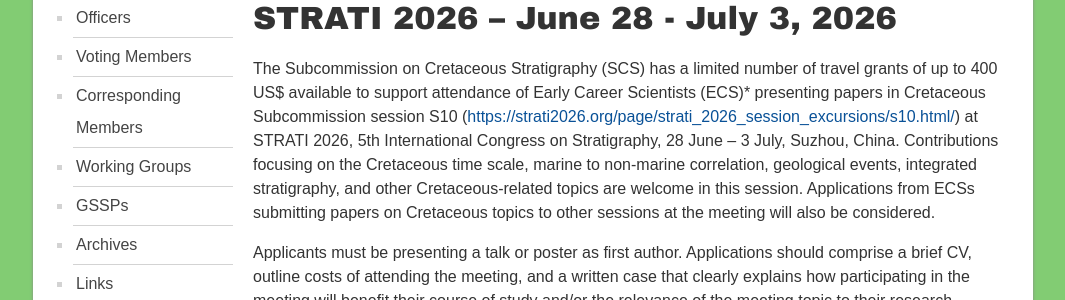
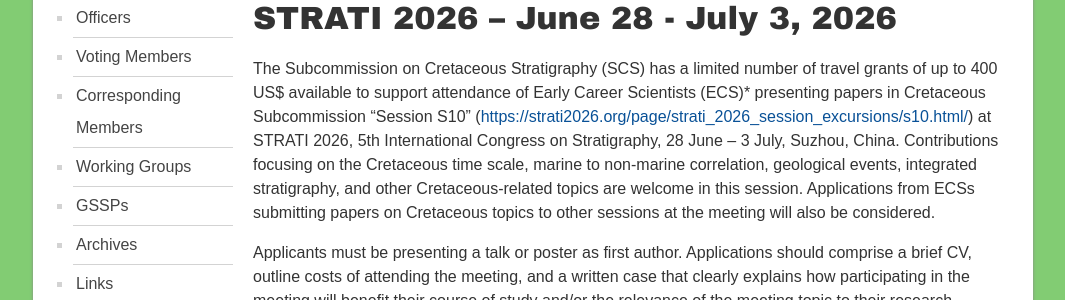
Before and after one commit to i-c-stratigraphy/subcommission-cretaceous, a Jekyll site: the page built from pages/news/strati2026-travelgrants.md, in a window 1280 px wide and 900 px high. Shown: the part 460-760 px from the top of the window, without its empty margins (107-1172 px from the left). Built offline with Jekyll 4.4.1, drawn with Linux system fonts in a browser that asks for light colours.

Commit message:
Update strati2026-travelgrants.md

```diff
--- a/pages/news/strati2026-travelgrants.md
+++ b/pages/news/strati2026-travelgrants.md
@@ -5,7 +5,7 @@ permalink: /news/strati2026-travelgrants
 ---
 # SCS Early Career Scientist Travel Grants STRATI 2026 – June 28 - July 3, 2026
 
-The Subcommission on Cretaceous Stratigraphy (SCS) has a limited number of travel grants of up to 400 US$  available to support attendance of Early Career Scientists (ECS)* presenting papers in Cretaceous Subcommission session S10 (<https://strati2026.org/page/strati_2026_session_excursions/s10.html/>) at STRATI 2026, 5th International Congress on Stratigraphy, 28 June – 3 July, Suzhou, China.  Contributions focusing on the Cretaceous time scale, marine to non-marine correlation, geological events, integrated stratigraphy, and other Cretaceous-related topics are welcome in this session.  Applications from ECSs submitting papers on Cretaceous topics to other sessions at the meeting will also be considered.
+The Subcommission on Cretaceous Stratigraphy (SCS) has a limited number of travel grants of up to 400 US$  available to support attendance of Early Career Scientists (ECS)* presenting papers in Cretaceous Subcommission "Session S10" (<https://strati2026.org/page/strati_2026_session_excursions/s10.html/>) at STRATI 2026, 5th International Congress on Stratigraphy, 28 June – 3 July, Suzhou, China.  Contributions focusing on the Cretaceous time scale, marine to non-marine correlation, geological events, integrated stratigraphy, and other Cretaceous-related topics are welcome in this session.  Applications from ECSs submitting papers on Cretaceous topics to other sessions at the meeting will also be considered.
 
 Applicants must be presenting a talk or poster as first author.  Applications should comprise a brief CV, outline costs of attending the meeting, and a written case that clearly explains how participating in the meeting will benefit their course of study and/or the relevance of the meeting topic to their research.  Applications should not exceed one side of A4 paper.  A copy of the submitted abstract must also be provided.
 
```
